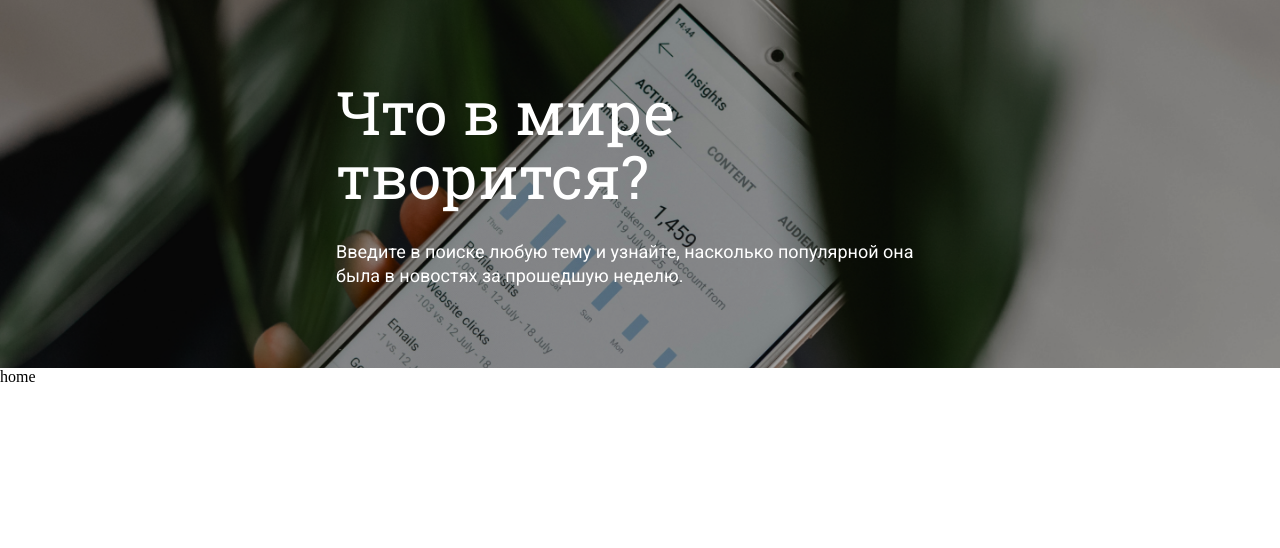
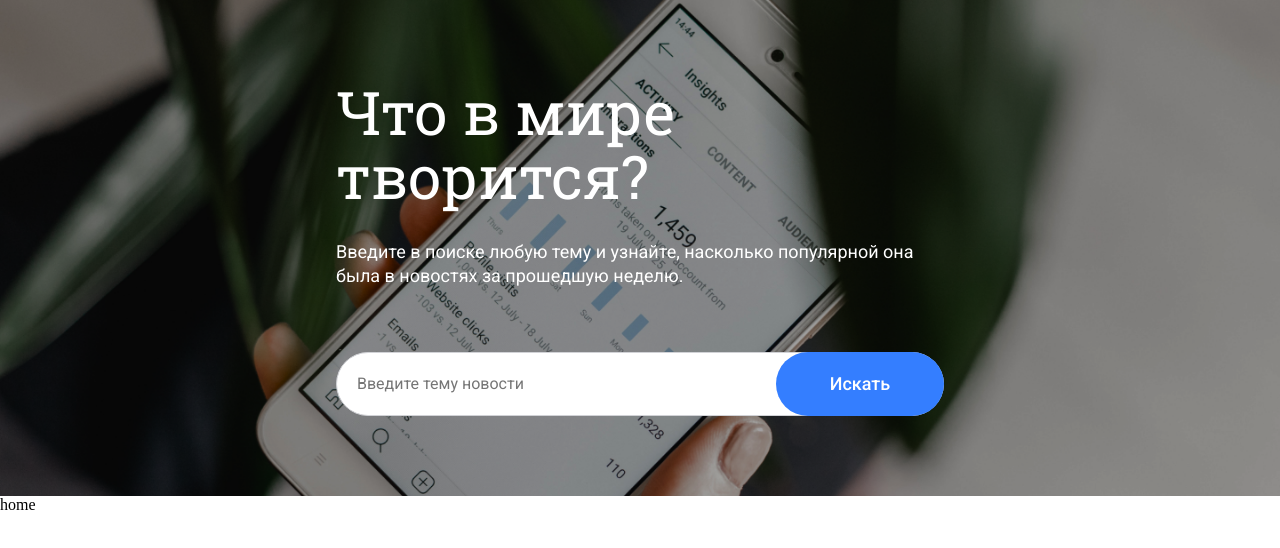
Before and after one commit to Endless1ve/Vue-News, a Vue app: page /#/ in a window 1280 px wide. Shown: the top 548 px of the page. Built offline with nearby package versions, Linux system fonts and the light colour scheme.

Commit message:
add ui search items

```diff
--- /dev/null
+++ b/src/components/SearchActions/SearchActions.module.scss
@@ -0,0 +1,21 @@
+.searchActions {
+  position: relative;
+
+  @media screen and (width <= 425px) {
+    @include flex-column;
+  }
+}
+
+.searchButton {
+  position: absolute;
+  top: 0;
+  right: 0;
+  width: 100%;
+  max-width: 168px;
+
+  @media screen and (width <= 425px) {
+    position: relative;
+    margin-top: 16px;
+    max-width: 100%;
+  }
+}
--- /dev/null
+++ b/src/components/SearchActions/SearchActions.vue
@@ -0,0 +1,16 @@
+<template>
+  <div class="searchActions">
+    <div class="searchInput"><InputItem /></div>
+    <div class="searchButton"><ButtonItem>Искать</ButtonItem></div>
+  </div>
+</template>
+
+<script>
+  import SearchActions from "./SearchActions.model";
+
+  export default SearchActions;
+</script>
+
+<style lang="scss" scoped>
+  @import "./SearchActions.module";
+</style>
--- a/src/components/SearchBlock/SearchBlock.model.js
+++ b/src/components/SearchBlock/SearchBlock.model.js
@@ -1 +1,5 @@
-export default {};
+import SearchActions from "@/components/SearchActions/SearchActions.vue";
+
+export default {
+  components: { SearchActions },
+};
--- a/src/components/SearchBlock/SearchBlock.vue
+++ b/src/components/SearchBlock/SearchBlock.vue
@@ -8,6 +8,7 @@
           новостях за прошедшую неделю.
         </p>
       </div>
+      <SearchActions />
     </div>
   </section>
 </template>
--- /dev/null
+++ b/src/components/UI/ButtonItem/ButtonItem.module.scss
@@ -0,0 +1,18 @@
+.button {
+  width: 100%;
+  border: none;
+  border-radius: 100px;
+  padding: 20px 0;
+  color: $main-light-color;
+  font-family: $text-font;
+  font-weight: 500;
+  font-size: 18px;
+  line-height: 133%;
+  text-align: center;
+  background-color: $second-dark-color;
+  cursor: pointer;
+
+  @media screen and (width <= 425px) {
+    padding: 15px 0;
+  }
+}
--- /dev/null
+++ b/src/components/UI/ButtonItem/ButtonItem.vue
@@ -0,0 +1,13 @@
+<template>
+  <button class="button" type="button"><slot></slot></button>
+</template>
+
+<script>
+  import ButtonItem from "./ButtonItem.model";
+
+  export default ButtonItem;
+</script>
+
+<style lang="scss" scoped>
+  @import "./ButtonItem.module";
+</style>
--- /dev/null
+++ b/src/components/UI/InputItem/InputItem.module.scss
@@ -0,0 +1,20 @@
+.input {
+  width: 100%;
+  border: 1px #d1d2d6 solid;
+  border-radius: 100px;
+  padding: 20px 208px 20px 20px;
+  outline: none;
+  font-family: $text-font;
+  font-weight: 400;
+  font-size: 16px;
+  line-height: 137%;
+  background-color: $main-light-color;
+  stroke-width: 1px;
+
+  @media screen and (width <= 768px) {
+    padding: 20px 196px 20px 20px;
+  }
+  @media screen and (width <= 425px) {
+    padding: 17px;
+  }
+}
--- /dev/null
+++ b/src/components/UI/InputItem/InputItem.vue
@@ -0,0 +1,13 @@
+<template>
+  <input type="text" class="input" placeholder="Введите тему новости" />
+</template>
+
+<script>
+  import InputItem from "./InputItem.model";
+
+  export default InputItem;
+</script>
+
+<style lang="scss" scoped>
+  @import "./InputItem.module";
+</style>
```
Also changed, not shown: src/components/SearchActions/SearchActions.model.js (added, +9 -0 lines), src/components/UI/ButtonItem/ButtonItem.model.js (added), src/components/UI/InputItem/InputItem.model.js (added).
